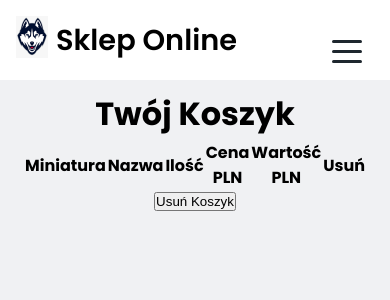
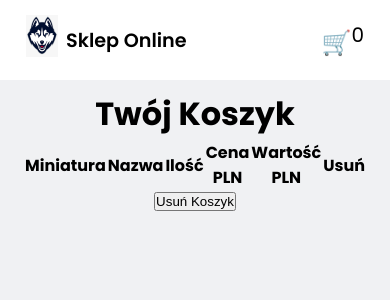
Before and after one commit to ajarek/react-110-vite-online_shop-Router-v6.15, a React (Vite) app: page /koszyk in a window 390 px wide. Shown: the top 300 px of the page. Built offline with nearby package versions, Linux system fonts and the light colour scheme.

Commit message:
added no duble function

```diff
--- a/src/components/Nav/Nav.css
+++ b/src/components/Nav/Nav.css
@@ -19,7 +19,7 @@
 }
 
 .nav .link-logo h1 {
-  width: 500px;
+  width: 100%;
   font-size: 1.8rem;
   font-weight: 600;
   color: var(--black);
@@ -56,87 +56,12 @@
   transform: translate(-50%, -50%);
   z-index: 2;
 }
-
-@media (min-width: 1110px) {
-  .hamburger {
-    display: none;
+@media (max-width:400px) {
+  .nav{
+    padding: 0 10px;
+  }
+  .nav .link-logo h1 {
+    font-size: 1.2rem;
+    margin-left: 8px;
   }
 }
-
-@media (max-width: 1110px) {
-  .nav .wrapper {
-    flex-direction: column;
-    justify-content: space-evenly;
-    position: absolute;
-    right: 0;
-    top: -100vh;
-    transition: transform 0.5s ease-in-out;
-    z-index: 1;
-    background: var(--grey);
-    height: 16rem;
-  }
-
-  .link {
-    transition: all 0.3s ease-in-out;
-  }
-
-  ul .link {
-    background-color: var(--blue-light);
-    color: var(--white);
-    padding: 8px 16px;
-  }
-
-  ul .link:hover {
-    background-color: var(--blue);
-    color: var(--white);
-  }
-
-  .navbar-none {
-    transform: translateY(100vh);
-  }
-
-  .nav .wrapper {
-    width: 250px;
-    display: flex;
-    flex-wrap: wrap;
-    align-items: flex-start;
-    justify-content: space-evenly;
-    padding: 0 5px;
-  }
-}
-
-@media (max-width: 485px) {
-  .nav {
-    padding: 0 0rem;
-  }
-
-  .nav .title {
-    width: 80%;
-  }
-
-  .nav .logo h1 {
-    font-size: 1.2rem;
-    text-align: center;
-  }
-
-  .nav .logo .img {
-    width: 20px;
-    height: 20px;
-  }
-
-  .nav .wrapper {
-    width: 100%;
-  }
-
-  .link {
-    font-size: 1rem;
-  }
-
-  .nav .logo .img {
-    display: none;
-  }
-
-  .nav .link-logo h1 {
-    width: 200px;
-  }
-}
--- a/src/components/Nav/Nav.jsx
+++ b/src/components/Nav/Nav.jsx
@@ -28,25 +28,7 @@ const Nav = () => {
         </Link>
 
       </ul>
-      <div className='hamburger'>
-        <Hamburger
-          size={30}
-          duration={0.3}
-          distance='md'
-          color={isOpen ? '#ff3f34' : '#1e272e'}
-          easing='ease-in'
-          rounded
-          label='Show menu'
-          onToggle={(toggled) => {
-            setOpen(true)
-            if (toggled) {
-              // open a menu
-            } else {
-              setOpen(false)
-            }
-          }}
-        />
-      </div>
+
     </nav>
   )
 }
--- a/src/pages/Home/Home.jsx
+++ b/src/pages/Home/Home.jsx
@@ -40,6 +40,16 @@ const Home = () => {
     )
   }
   const handleAddToCart = (Id) => {
+    const storeData=fetchStorage('carts')
+    const duble=storeData.find(el=>el.id===Id)
+    if(duble){
+
+        alert('Produkt został juš dodany do koszyka')
+        return
+      }
+
+
+
     const itemCart = items.find((item) => item.id === Id)
     saveStorage(itemCart, 'carts')
     alert('Produkt został dodany do koszyka')
```
